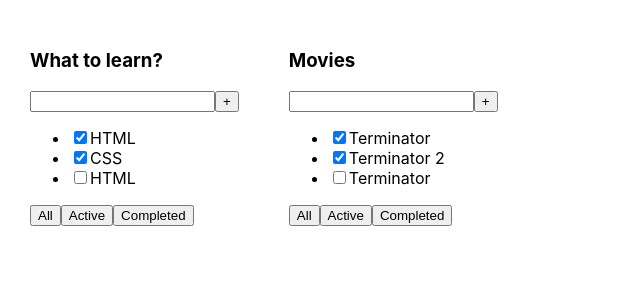
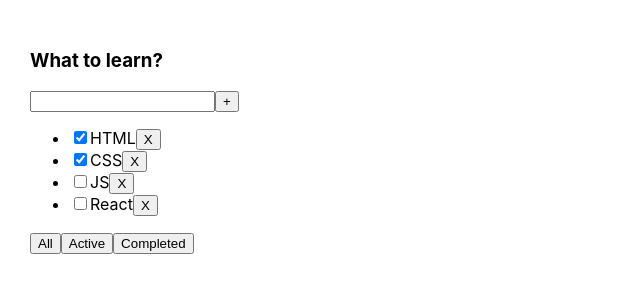
Before and after one commit to SokolEugene/to-do-list, a React (Create React App) app: page / in a window 1280 px wide. Shown: the top 300 px of the page, without its empty margins (0-640 px from the left). Built offline with nearby package versions, Linux system fonts and the light colour scheme.

Commit message:
third lesson obout To Do List from Dimych

```diff
--- a/package.json
+++ b/package.json
@@ -10,6 +10,7 @@
     "@types/node": "^16.7.13",
     "@types/react": "^18.0.0",
     "@types/react-dom": "^18.0.0",
+    "@types/uuid": "^9.0.2",
     "react": "^18.2.0",
     "react-dom": "^18.2.0",
     "react-scripts": "5.0.1",
--- a/src/App.tsx
+++ b/src/App.tsx
@@ -1,24 +1,69 @@
-import React from 'react';
+import React, {useState} from 'react';
 import './App.css';
 import {PropsTasksType, ToDoList} from './Components/ToDoList';
+import {v1} from 'uuid';
+
+//useState  - функция которая принимает в себя данные(state) и функцию(setState) которое способна изменить эти данные и возвращает массив
+
+export type FilterValuesType = 'All' | 'Completed' | 'Active';
 
 function App() {
 
-    let tasks1:PropsTasksType[] = [
-        {id:1, title: 'HTML', isDone: true },
-        {id:2, title: 'CSS', isDone: true },
-        {id:3, title: 'React', isDone: false }
-    ]
-    let tasks2:PropsTasksType[] = [
+    /* let tasks1: PropsTasksType[] = [
+         {id: 1, title: 'HTML', isDone: true},
+         {id: 2, title: 'CSS', isDone: true},
+         {id: 3, title: 'JS', isDone: false},
+         {id: 4, title: 'React', isDone: false},
+     ]*/
+    /*let tasks2:PropsTasksType[] = [
         {id:1, title: 'Terminator', isDone: true },
         {id:2, title: 'Terminator 2', isDone: true },
-        {id:3, title: 'Terminator 3', isDone: false }
-    ]
+        {id:3, title: 'Terminator 3', isDone: false },
+    ]*/
+
+    let [tasks, setTasks] = useState<Array<PropsTasksType>>([
+        {id: v1(), title: 'HTML', isDone: true},
+        {id: v1(), title: 'CSS', isDone: true},
+        {id: v1(), title: 'JS', isDone: false},
+        {id: v1(), title: 'React', isDone: false},
+    ]);
+    let [filter, setFilter] = useState<FilterValuesType>('All')
+
+    function removeTask(id: string) {
+        let filteredTasks = tasks.filter(el => el.id !== id)
+        // пропусти те элементы id которых !== переданному
+        setTasks(filteredTasks);
+    }
+
+    function addTask(title: string) {
+        let newTask = {
+            id: v1(),
+            title: title,
+            isDone: false};
+        let newArrTasks = [newTask, ...tasks];
+        setTasks(newArrTasks);
+    }
+
+    function changeFilter(value: FilterValuesType) {
+        setFilter(value);
+    }
+
+    let tasksForToDoList = tasks;
+    if (filter === 'Completed') {
+        tasksForToDoList = tasks.filter(el => el.isDone === true)
+    }
+    if (filter === 'Active') {
+        tasksForToDoList = tasks.filter(el => el.isDone === false)
+    }
 
     return (
         <div className="App">
-            <ToDoList title={'What to learn?'} task={tasks1}/>
-            <ToDoList title={"Movies"} task={tasks2} />
+            <ToDoList title={'What to learn?'}
+                      tasks1={tasksForToDoList}
+                      removeTask={removeTask}
+                      changeFilter={changeFilter}
+                      adTask={addTask}/>
+            {/*<ToDoList title={"Movies"} task={tasks2} />*/}
 
         </div>
     )
--- a/src/Components/ToDoList.tsx
+++ b/src/Components/ToDoList.tsx
@@ -1,34 +1,74 @@
-import React from 'react';
+import React, {ChangeEvent, KeyboardEvent, useState} from 'react';
+import {FilterValuesType} from '../App';
 
 export type PropsTasksType = {
-    id: number
+    id: string
     title: string
     isDone: boolean
 }
 
 type PropsToDoListType = {
     title: string
-    task: Array<PropsTasksType> //PropsTasksType[]
+    tasks1: Array<PropsTasksType> //PropsTasksType[]
+    removeTask: (id: string) => void
+    changeFilter: (value: FilterValuesType) => void
+    adTask: (title: string) => void
 
 }
 
-export function ToDoList(props:PropsToDoListType) {
+export function ToDoList(props: PropsToDoListType) {
+
+    const [newTaskTitle, setNewTaskTitle] = useState('');
+    const onChangeHandler = (event: ChangeEvent<HTMLInputElement>) => {
+        setNewTaskTitle(event.currentTarget.value)
+    }
+    const onKeyDownHandler = (event: KeyboardEvent<HTMLInputElement>) => {
+        if (event.key === 'Enter') {
+            props.adTask(newTaskTitle);
+            setNewTaskTitle('')
+        }
+    }
+    const addTask = () => {
+        props.adTask(newTaskTitle)
+        setNewTaskTitle('')
+    }
+    const onAllClickHandler = () => props.changeFilter('All')
+    const onActiveClickHandler = () => props.changeFilter('Active')
+    const onCompletedClickHandler = () => props.changeFilter('Completed')
+
     return (
         <div>
             <h3>{props.title}</h3>
             <div>
-                <input/>
-                <button>+</button>
+                <input value={newTaskTitle}
+                       onChange={onChangeHandler}
+                       onKeyDown={onKeyDownHandler}
+                />
+                <button onClick={addTask}>+
+                </button>
             </div>
             <ul>
-                <li><input type="checkbox" checked={props.task[0].isDone}/><span>{props.task[0].title}</span></li>
-                <li><input type="checkbox" checked={props.task[1].isDone}/><span>{props.task[1].title}</span></li>
-                <li><input type="checkbox" checked={props.task[2].isDone}/><span>{props.task[0].title}</span></li>
+                {/* {
+                    props.task.map((el) => {
+                        return <li><input type="checkbox"
+                                          checked={el.isDone}/><span>{el.title}</span></li>
+                    })
+                }*/}
+                {props.tasks1.map(el => {
+                    const OnRemoveHandler = () => {
+                        props.removeTask(el.id)
+                    }
+                    return (<li>
+                        <input type="checkbox" checked={el.isDone}/>
+                        <span>{el.title}</span>
+                        <button onClick={OnRemoveHandler}>X</button>
+                    </li>)
+                })}
             </ul>
             <div>
-                <button>All</button>
-                <button>Active</button>
-                <button>Completed</button>
+                <button onClick={onAllClickHandler}>All</button>
+                <button onClick={onActiveClickHandler}>Active</button>
+                <button onClick={onCompletedClickHandler}>Completed</button>
             </div>
         </div>
     )
```
Also changed, not shown: 1 other file (tests, documents, lock files or other folders).
